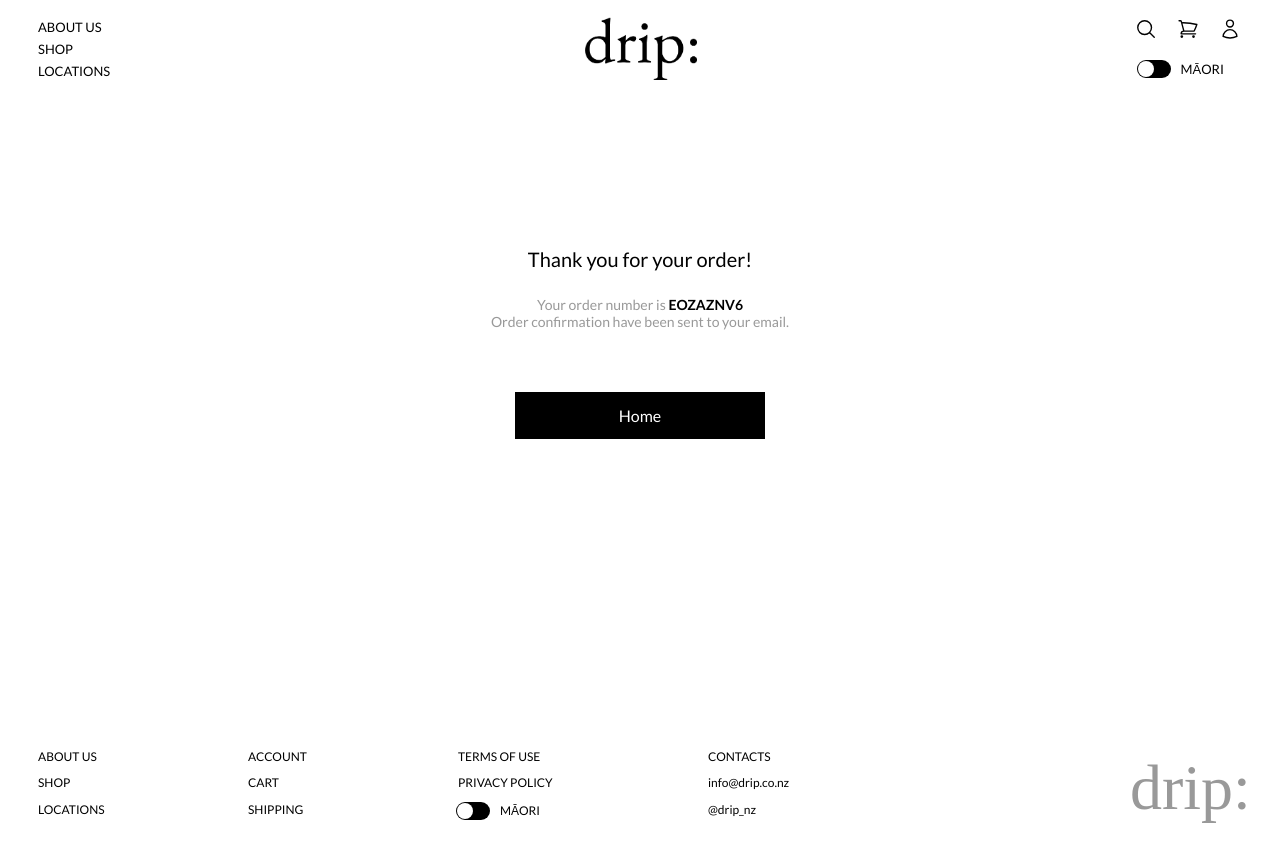
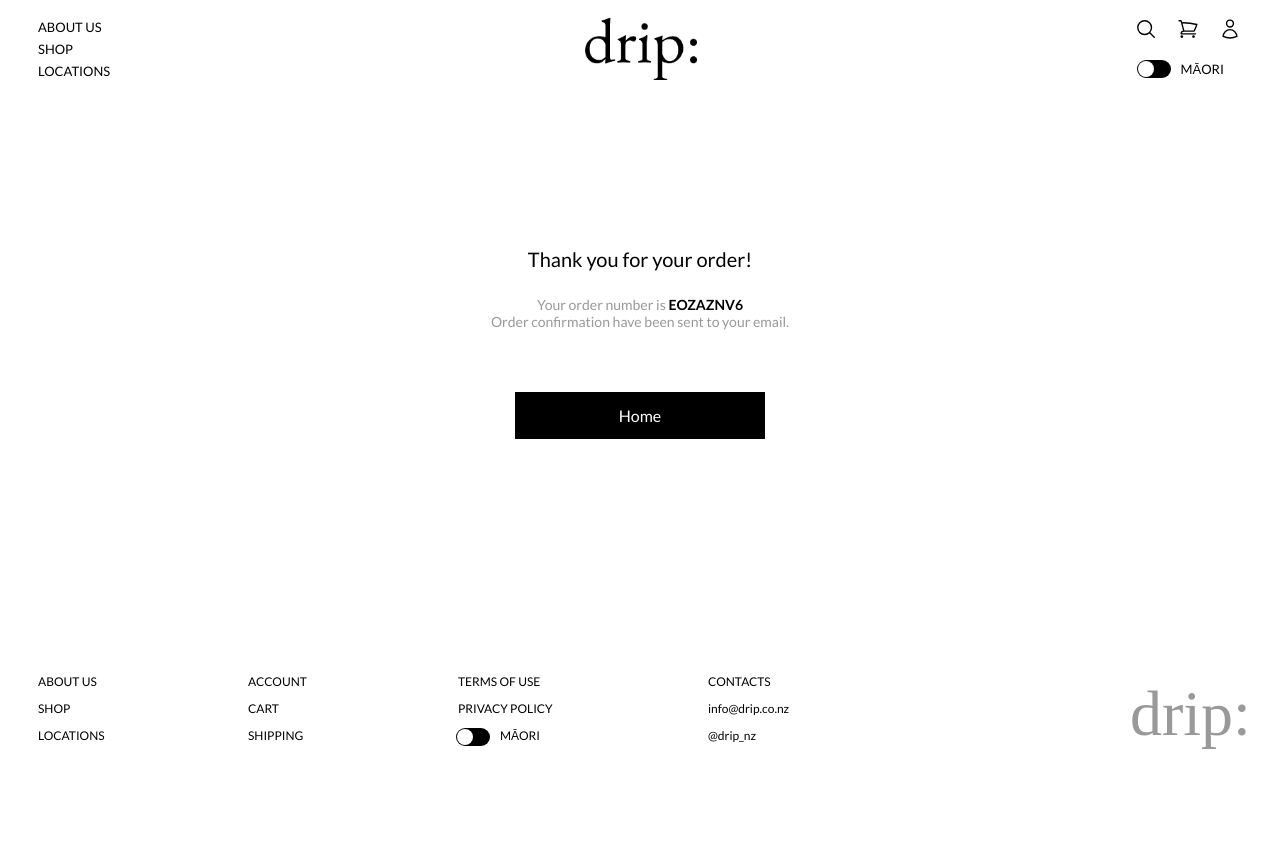
Before and after one commit to james-kwon97/drip, a React (Vite) app: page /order-confirmation in a window 1280 px wide. Shown: the top 862 px of the page. After the commit the page ends 807 px from the top, so only its background shows below. Built offline with nearby package versions, Linux system fonts and the light colour scheme.

Commit message:
Fixed footer at the bottom of my order page

```diff
--- a/src/components/Order/Order.css
+++ b/src/components/Order/Order.css
@@ -1,9 +1,30 @@
+html,
+body {
+  height: 100%;
+  margin: 0;
+  padding: 0;
+}
+
+#root {
+  display: flex;
+  flex-direction: column;
+  min-height: 100vh;
+}
+
 .order-content {
+  flex: 1;
+  display: flex;
+  flex-direction: column;
+  justify-content: flex-start;
+  align-items: center;
   text-align: center;
+  padding: 230px 20px 0;
+  box-sizing: border-box;
 }
 
 .order-details {
-  padding-top: 230px;
+  max-width: 600px;
+  width: 100%;
 }
 
 h2 {
@@ -36,9 +57,12 @@ p {
   padding: 14px 20px;
   text-decoration: none;
   margin-top: 62px;
-  margin-bottom: 200px;
 }
 
 .home-button:hover {
   opacity: 0.9;
 }
+
+footer {
+  margin-top: auto;
+}
```
